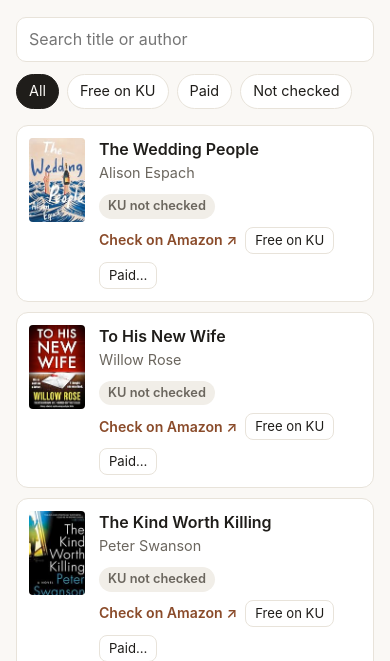
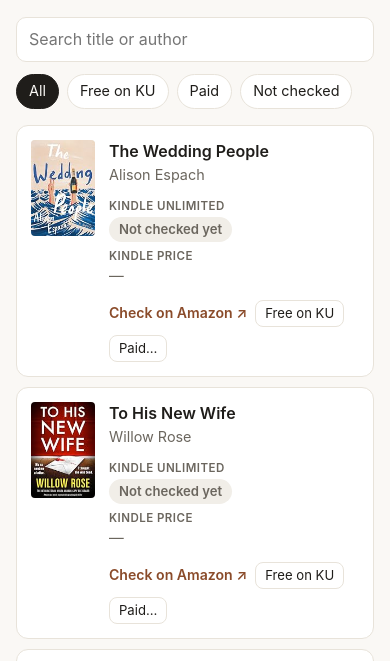
Before and after one commit to malavikaramprasad/whats-next-radar, a plain HTML site: page index.html in a window 390 px wide. Shown: the part 110-771 px from the top of the page. Drawn offline with Linux system fonts and the light colour scheme.

Commit message:
Show KU status and Kindle price on their own labelled lines
Each card now lists Kindle Unlimited and Kindle price as separate rows
(stacked on phones, side by side on wider screens) so nothing is squeezed.

Co-Authored-By: Claude Opus 5.5 <noreply@anthropic.com>
Claude-Session: https://claude.ai/code/session_01HCzPXdgAjuSMtQia6zSFFK

```diff
--- a/index.html
+++ b/index.html
@@ -43,16 +43,30 @@ h1 { font-size: 1.6rem; margin: 0 0 4px; }
 }
 ul { list-style: none; padding: 0; margin: 0; display: grid; gap: 10px; }
 li {
-  display: grid; grid-template-columns: 56px 1fr; gap: 14px; align-items: start;
-  background: var(--card); border: 1px solid var(--line); border-radius: 12px; padding: 12px;
+  display: grid; grid-template-columns: 64px minmax(0, 1fr); gap: 14px; align-items: start;
+  background: var(--card); border: 1px solid var(--line); border-radius: 12px; padding: 14px;
 }
-li img, .nocover { width: 56px; height: 84px; object-fit: cover; border-radius: 4px; background: var(--unk-bg); }
+li > div { min-width: 0; }
+li img, .nocover { width: 64px; height: 96px; object-fit: cover; border-radius: 4px; background: var(--unk-bg); }
+.details { margin: 0 0 12px; display: grid; gap: 6px; }
+.details > div { display: grid; grid-template-columns: minmax(0, 1fr); gap: 2px; }
+.details dt { color: var(--muted); font-size: .72rem; font-weight: 600; letter-spacing: .04em; text-transform: uppercase; }
+@media (min-width: 560px) {
+  .details > div { grid-template-columns: 10em minmax(0, 1fr); gap: 10px; align-items: center; }
+}
+.details dd { margin: 0; font-size: .92rem; overflow-wrap: anywhere; }
+.details dd.price-value { font-weight: 700; font-size: 1rem; }
+.details dd.muted { color: var(--muted); }
+@media (max-width: 340px) {
+  li { grid-template-columns: 48px minmax(0, 1fr); gap: 10px; padding: 12px; }
+  li img, .nocover { width: 48px; height: 72px; }
+}
 .title { font-weight: 600; margin: 0; overflow-wrap: anywhere; }
 .title a { color: inherit; text-decoration: none; }
 .title a:hover { text-decoration: underline; }
-.author { color: var(--muted); margin: 2px 0 10px; font-size: .9rem; }
+.author { color: var(--muted); margin: 2px 0 12px; font-size: .9rem; }
 .row { display: flex; flex-wrap: wrap; gap: 8px; align-items: center; }
-.badge { font-size: .8rem; font-weight: 600; padding: 3px 9px; border-radius: 999px; background: var(--unk-bg); color: var(--muted); }
+.badge { display: inline-block; max-width: 100%; font-size: .82rem; font-weight: 600; padding: 3px 10px; border-radius: 999px; background: var(--unk-bg); color: var(--muted); }
 .badge.yes { background: var(--ku-bg); color: var(--ku); }
 .badge.no { background: var(--no-bg); color: var(--no); }
 .row a.check { color: var(--accent); font-size: .88rem; font-weight: 600; text-decoration: none; }
@@ -60,7 +74,7 @@ li img, .nocover { width: 56px; height: 84px; object-fit: cover; border-radius:
 .mark { border: 1px solid var(--line); background: transparent; color: var(--ink); border-radius: 8px; padding: 3px 9px; font: inherit; font-size: .82rem; cursor: pointer; }
 .mark:hover { border-color: var(--muted); }
 .mark.primary { background: var(--ink); color: var(--bg); border-color: var(--ink); }
-.price { width: 9.5em; padding: 4px 8px; border: 1px solid var(--line); border-radius: 8px; background: var(--bg); color: var(--ink); font: inherit; font-size: .88rem; }
+.price { width: 9.5em; max-width: 100%; padding: 4px 8px; border: 1px solid var(--line); border-radius: 8px; background: var(--bg); color: var(--ink); font: inherit; font-size: .88rem; }
 .empty { color: var(--muted); text-align: center; padding: 32px 0; }
 footer { margin-top: 28px; color: var(--muted); font-size: .82rem; }
 </style>
@@ -143,8 +157,13 @@ function render() {
     const m = marks[b.id];
     const s = m ? m.ku : "unknown";
     const price = m && formatPrice(m.price);
-    const badge = el("span", { class: "badge " + (s === "unknown" ? "" : s) },
-      s === "yes" ? "✓ Free on KU" : s === "no" ? (price ? `Paid · ${price}` : "Paid") : "KU not checked");
+    const kuValue = el("dd", {}, el("span", { class: "badge " + (s === "unknown" ? "" : s) },
+      s === "yes" ? "✓ Free to read" : s === "no" ? "Paid (not in KU)" : "Not checked yet"));
+    const priceValue = el("dd", { class: price ? "price-value" : "muted" },
+      price ? price : s === "yes" ? "Free with KU" : s === "no" ? "Not added" : "—");
+    const details = el("dl", { class: "details" },
+      el("div", {}, el("dt", {}, "Kindle Unlimited"), kuValue),
+      el("div", {}, el("dt", {}, "Kindle price"), priceValue));
     let buttons;
     if (editing === b.id) {
       const input = el("input", { class: "price", type: "text", inputmode: "decimal", placeholder: "Price, e.g. 12.99",
@@ -167,7 +186,8 @@ function render() {
       el("div", {},
         el("p", { class: "title" }, el("a", { href: b.goodreads_url, target: "_blank", rel: "noopener" }, b.title)),
         el("p", { class: "author" }, b.author),
-        el("div", { class: "row" }, badge,
+        details,
+        el("div", { class: "row" },
           el("a", { class: "check", href: amazonUrl(b), target: "_blank", rel: "noopener" }, "Check on Amazon ↗"),
           ...buttons))));
   }
```
